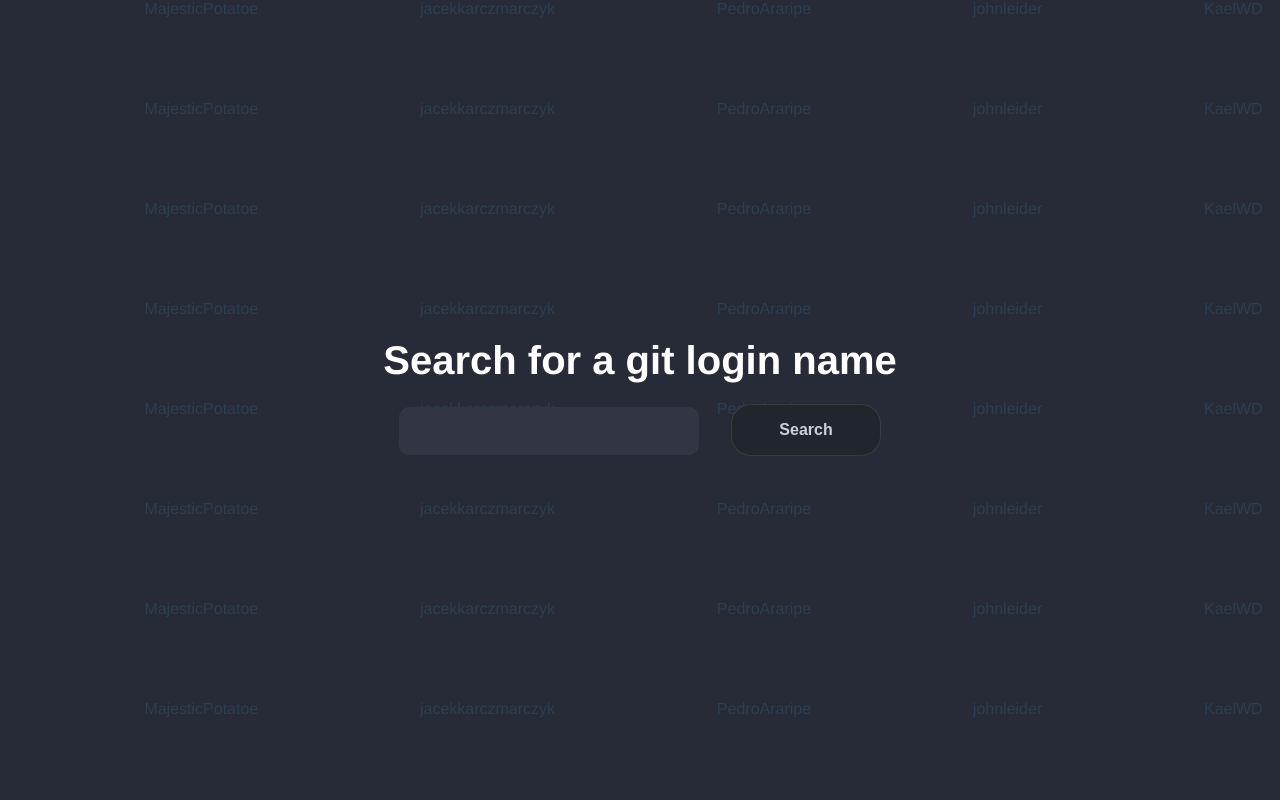
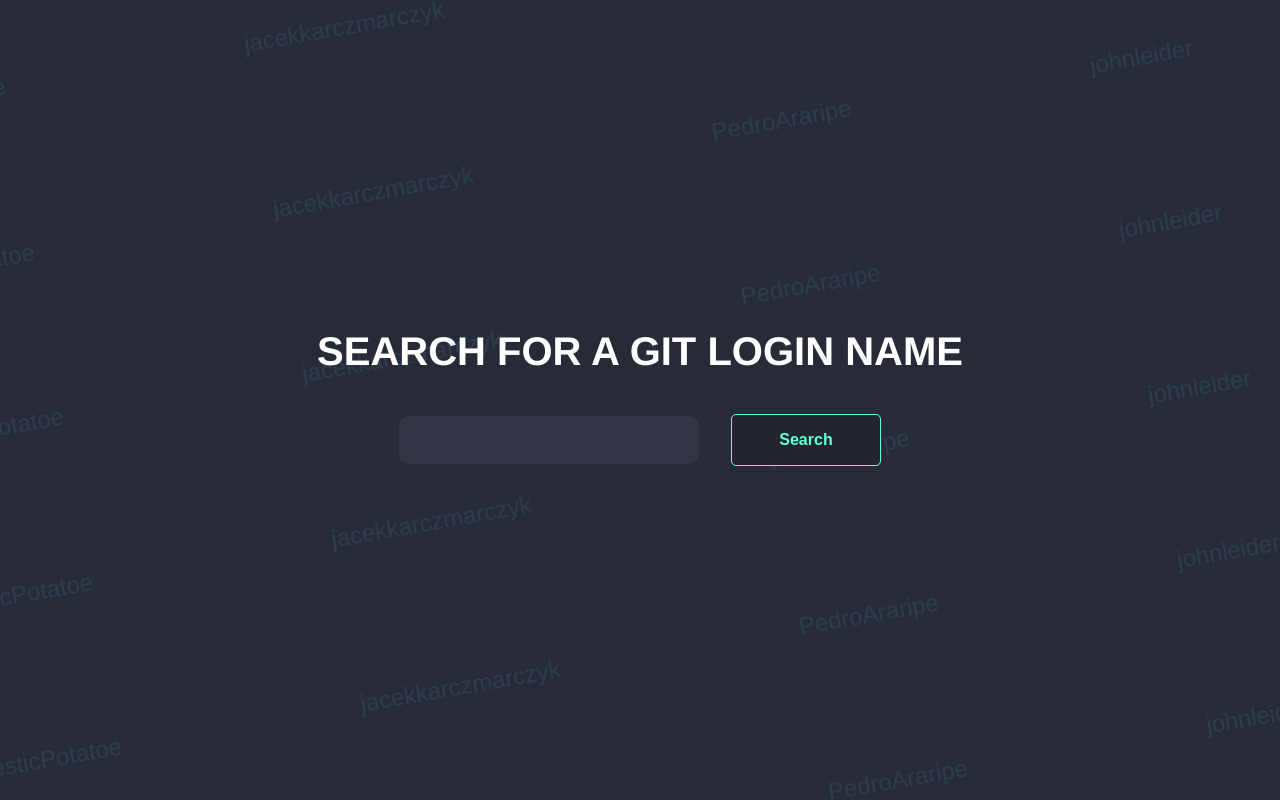
Before and after one commit to PedroAraripe/git-search, a Vue app: page / in a window 1280 px wide. Built offline with nearby package versions, Linux system fonts and the light colour scheme.

Commit message:
Updating basic visual search visual

```diff
--- a/src/views/Home/Index.vue
+++ b/src/views/Home/Index.vue
@@ -93,9 +93,15 @@ form {
   justify-content: center;
 
   & > h1 {
-    font-size: 2.5rem;
+    font-size: 2rem;
     color: white;
     margin-bottom: 1.3rem;
+    text-transform: uppercase;
+
+    @media (min-width: 768px) {
+      font-size: 2.5rem;
+      margin-bottom: 2.5rem;
+    }
   }
 
   & input {
@@ -129,9 +135,16 @@ form {
     cursor: pointer;
 
     background-color: #21262d;
-    color: #c9d1d9;
-    border: 1px solid #f0f6fc1a;
-    border-radius: 20px;
+    color: #64ffda;
+    border: 1px solid #64ffda;
+    border-radius: 5px;
+
+    transition: all .3s;
+
+    &:hover {
+      background-color: #64ffda1a;
+      box-shadow: 0 0 30px hsl(215deg 30% 23%);
+    }
   }
 }
 </style>
--- a/src/views/Home/MovingLine.vue
+++ b/src/views/Home/MovingLine.vue
@@ -34,7 +34,7 @@ export default {
 .line-wrapper {
   display: flex;
   position: relative;
-  height: 100px;
+  height: fit-content;
   width: 100%;
 
   & > * {
@@ -43,6 +43,7 @@ export default {
     white-space: nowrap;
     width: fit-content;
     justify-content: space-around;
+    font-size: 1.5rem;
 
     & > :not(:last-child) {
       margin-right: .5rem;
--- a/src/views/Home/MovingText.vue
+++ b/src/views/Home/MovingText.vue
@@ -32,11 +32,21 @@ export default {
 </script>
 <style lang="scss" scoped>
 .wrapper-mv-text {
-  width: 100%;
-  height: 100%;
+      position: absolute;
+    z-index: 0;
+    min-height: fit-content;
+    transform: rotate(-20deg);
+    min-width: fit-content;
+    height: 150vh;
+    width: 150vw;
+    display: flex;
+    flex-direction: column;
+    justify-content: space-between;
 
-  @media (max-width: 767.97px) {
-    transform: rotate(-20deg);
+  @media (min-width: 768px) {
+    transform: rotate(
+-10deg
+);
   }
 }
 </style>
```
